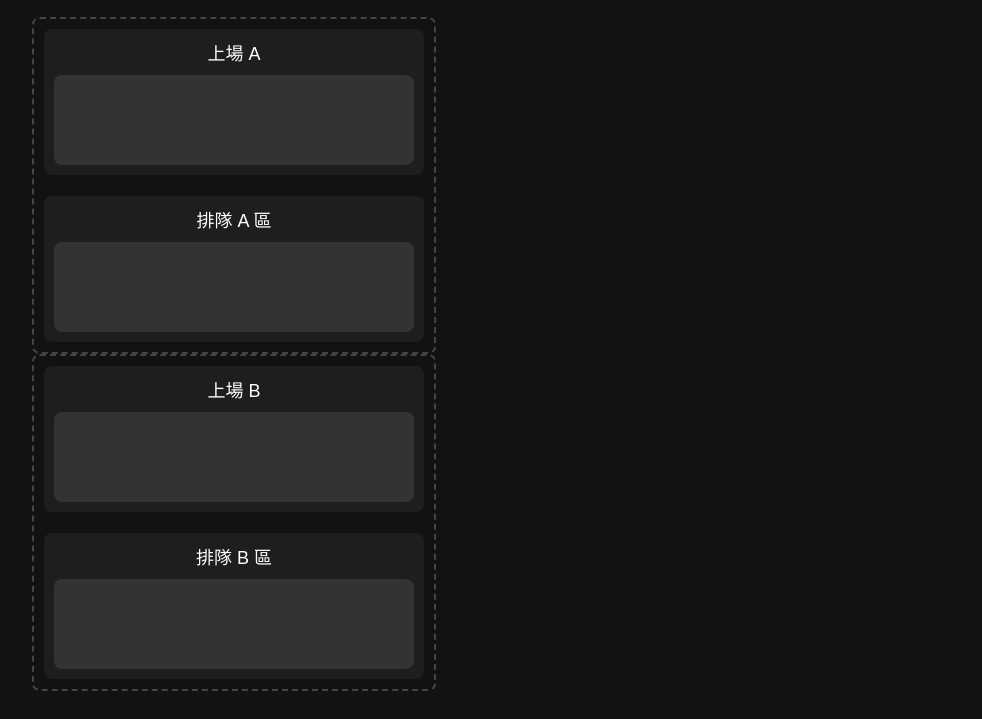
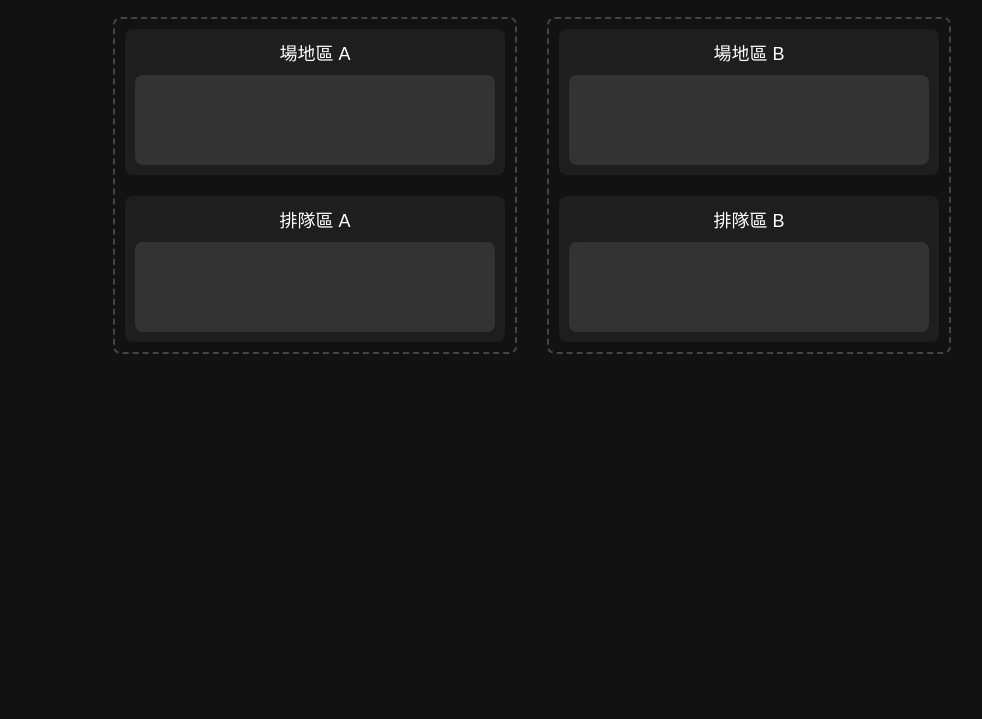
Before and after one commit to nnilbig/platform, a plain HTML site: page area.html in a window 1280 px wide. Shown: the part 82-801 px from the top of the page, without its empty margins (108-1090 px from the left). Drawn offline with Linux system fonts and the light colour scheme.

Commit message:
Update area.html

```diff
--- a/area.html
+++ b/area.html
@@ -10,16 +10,17 @@
     <div class="container">
         <h1>WHONEXT 上場平台</h1>
 
+       <div class="main-container">
           <div class="area-container">
               <!-- 上場A區 -->
               <div class="area" id="courtA">
-                <div class="area-header">上場 A</div>
+                  <div class="area-header">場地區 A</div>
                   <div class="drop-zone" id="courtAZone"></div>
               </div>
 
               <!-- 排隊A區 -->
               <div class="area" id="queueA">
-                <div class="area-header">排隊 A 區</div>
+                  <div class="area-header">排隊區 A</div>
                   <div class="drop-zone" id="queueAZone"></div>
               </div>
           </div>
@@ -27,16 +28,18 @@
           <div class="area-container">
               <!-- 上場B區 -->
               <div class="area" id="courtB">
-                <div class="area-header">上場 B</div>
+                  <div class="area-header">場地區 B</div>
                   <div class="drop-zone" id="courtBZone"></div>
               </div>
 
               <!-- 排隊B區 -->
               <div class="area" id="queueB">
-                <div class="area-header">排隊 B 區</div>
+                  <div class="area-header">排隊區 B</div>
                   <div class="drop-zone" id="queueBZone"></div>
               </div>
           </div>
+       </div>
+
 
         <!-- 選擇人員的彈窗 -->
         <div id="playerModal" class="modal">
```
Lines whose indentation alone changed are shown as unchanged.
